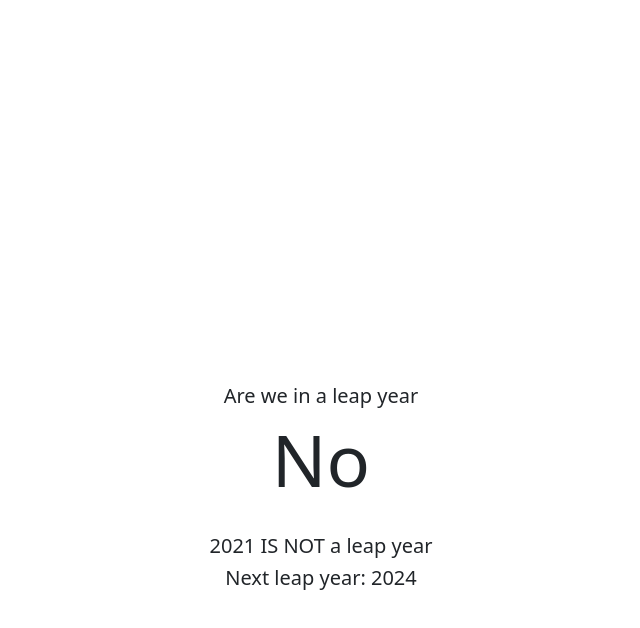
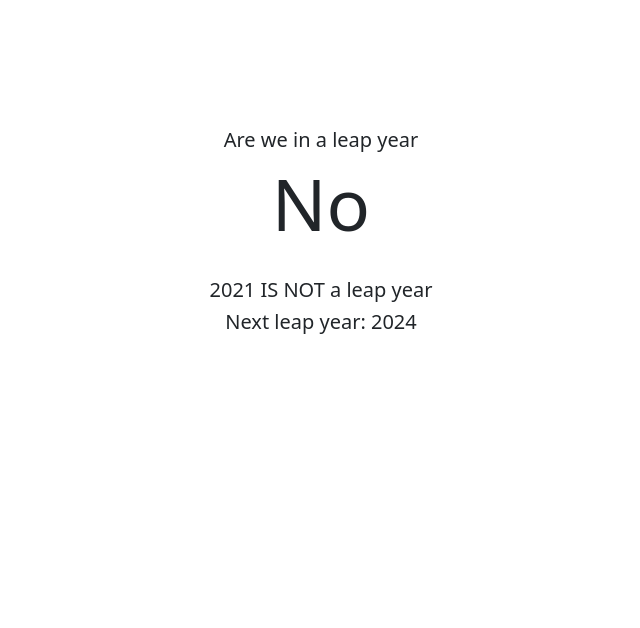
Before and after one commit to muazzammullah/isitaleapyear, a plain HTML site: page index.html in a window 1280 px wide. Shown: the whole page, without its empty margins (319-959 px from the left). Drawn offline with nearby package versions, Linux system fonts and the light colour scheme.

Commit message:
Update index.html

```diff
--- a/index.html
+++ b/index.html
@@ -78,7 +78,7 @@
 			width: 80%;
 			margin-right: 10%;
 			margin-left:10%;
-			margin-top: 30%;
+			margin-top: 10%;
 		}
 
 	</style>
```
